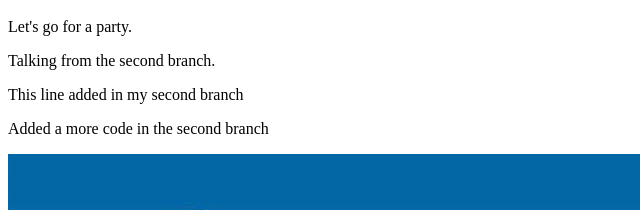
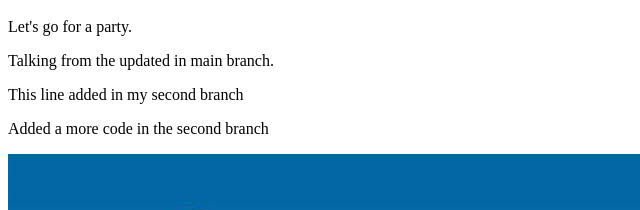
Before and after one commit to MaheSajib/my-first-website, a plain HTML site: page index.html in a window 1280 px wide. Shown: the part 191-401 px from the top of the page, 0-640 px from the left. Drawn offline with Linux system fonts and the light colour scheme.

Commit message:
changed the branch name

```diff
--- a/index.html
+++ b/index.html
@@ -11,7 +11,7 @@
     <h3>This is your amma not mama</h3>
     <h4>okk i agreed</h4>
     <p>Let's go for a party.</p>
-    <p>Talking from the second branch.</p>
+    <p>Talking from the updated in main branch.</p>
     <p>This line added in my second branch</p>
     <p>Added a more code in the second branch</p>
     <img src="flag.jpg" alt="">
```
